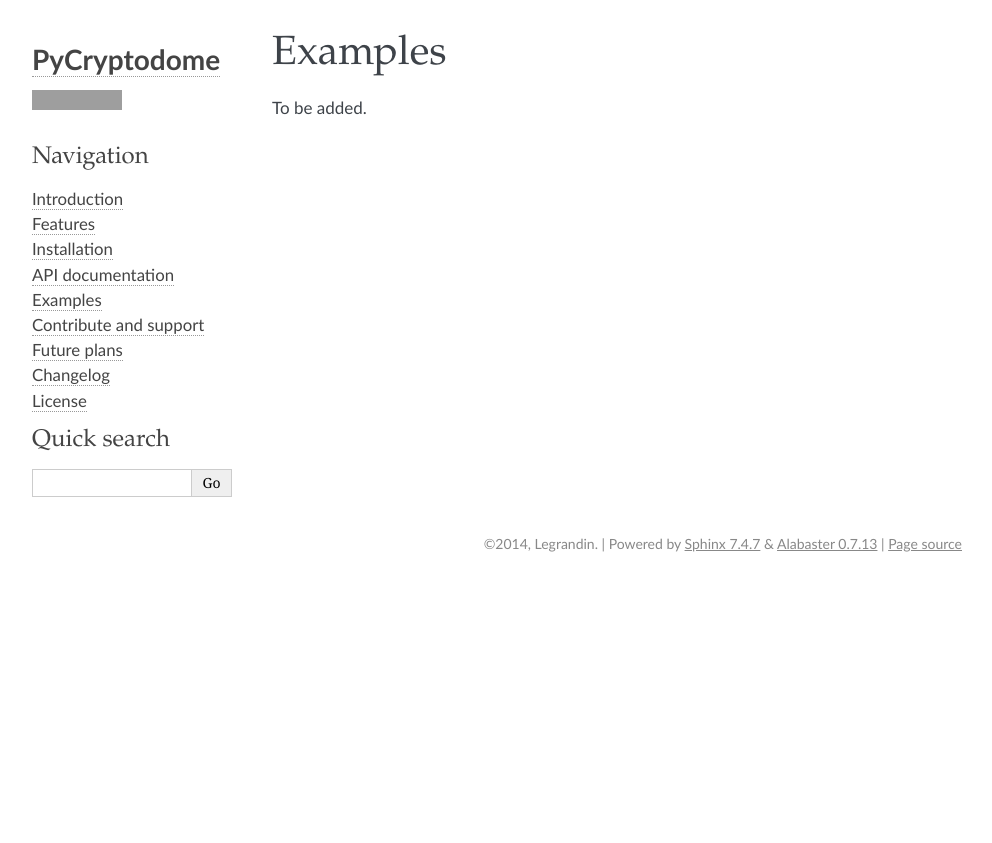
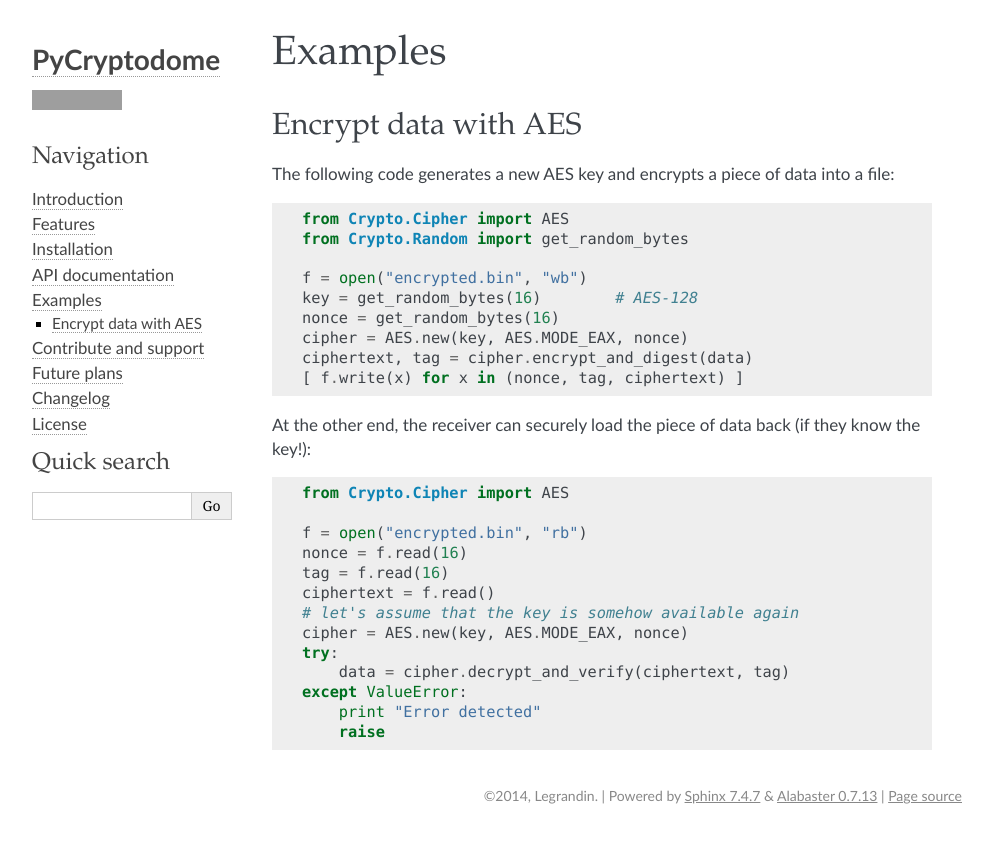
Before and after one commit to Legrandin/pycryptodome, a Sphinx documentation site: the page built from Doc/src/examples.rst, in a window 1280 px wide. Shown: the top 843 px of the page, without its empty margins (148-1140 px from the left). Built offline with Sphinx 7.4.7, drawn with Linux system fonts in a browser that asks for light colours; formulas are drawn with MathJax 3; the version number could not be read and is left out; grey boxes are pictures that could not be loaded.

Commit message:
Add example for symmetric encryption

```diff
--- a/Doc/src/examples.rst
+++ b/Doc/src/examples.rst
@@ -1,4 +1,37 @@
 Examples
 ========
 
-To be added.
+Encrypt data with AES
+~~~~~~~~~~~~~~~~~~~~~
+
+The following code generates a new AES key and encrypts a piece of data into a file:
+
+.. code-block:: python
+
+    from Crypto.Cipher import AES
+    from Crypto.Random import get_random_bytes
+
+    f = open("encrypted.bin", "wb")
+    key = get_random_bytes(16)        # AES-128
+    nonce = get_random_bytes(16)
+    cipher = AES.new(key, AES.MODE_EAX, nonce)
+    ciphertext, tag = cipher.encrypt_and_digest(data)
+    [ f.write(x) for x in (nonce, tag, ciphertext) ]
+
+At the other end, the receiver can securely load the piece of data back (if they know the key!):
+
+.. code-block:: python
+
+    from Crypto.Cipher import AES
+
+    f = open("encrypted.bin", "rb")
+    nonce = f.read(16)
+    tag = f.read(16)
+    ciphertext = f.read()
+    # let's assume that the key is somehow available again
+    cipher = AES.new(key, AES.MODE_EAX, nonce)
+    try:
+        data = cipher.decrypt_and_verify(ciphertext, tag)
+    except ValueError:
+        print "Error detected"
+        raise
```
